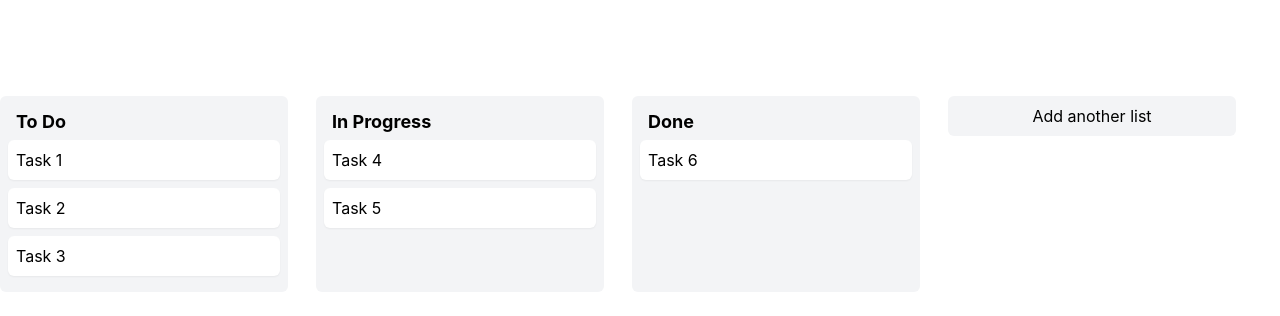
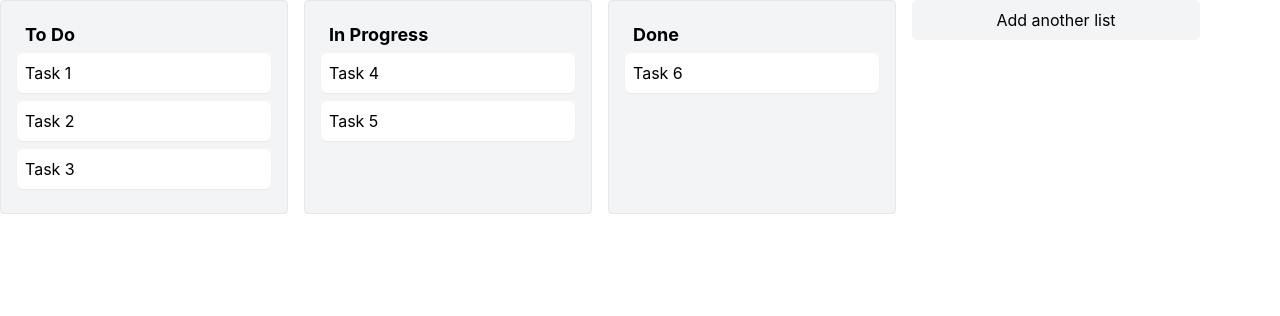
Before and after one commit to amirobinsonmuto/trello-replica, a React (Create React App) app: page / in a window 1280 px wide. Shown: the top 316 px of the page. Built offline with nearby package versions, Linux system fonts and the light colour scheme.

Commit message:
Update styling

```diff
--- a/src/List.js
+++ b/src/List.js
@@ -83,11 +83,11 @@ const List = () => {
   };
 
   return (
-    <div className="container mx-auto flex gap-5 mt-24">
+    <div className="container mx-auto flex overflow-x-auto pb-4">
       {lists.map((list) => (
         <div
           key={list.id}
-          className="bg-gray-100 rounded-md inline-block align-top w-72 p-2 mr-2"
+          className="bg-gray-100 flex-none border w-72 p-4 rounded mr-4"
           onDragOver={handleDragOver}
           onDrop={(e) => handleDrop(e, list.id)}
         >
@@ -107,6 +107,7 @@ const List = () => {
           </ul>
         </div>
       ))}
+
       <div>
         {!isNewListFormOpen && (
           <button
```
